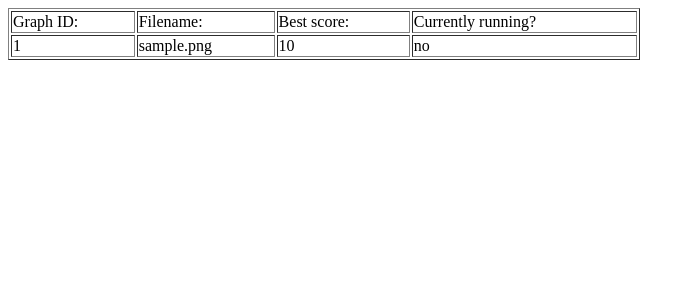
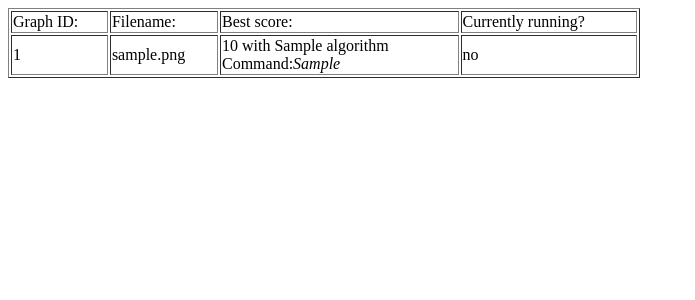
Before and after one commit to j-wing/turbo-tyrion, a Django app: page / in a window 1280 px wide. Shown: the top 300 px of the page, without its empty margins (0-695 px from the left). Run offline with Django 3.2, Linux system fonts and the light colour scheme; tables that the repository leaves empty hold one stand-in row (values such as "Sample post").

Commit message:
Mostly working version.

```diff
--- a/main/models.py
+++ b/main/models.py
@@ -1,4 +1,4 @@
-import os
+import os, time
 from django.db import models
 from django.conf import settings
 
@@ -8,7 +8,10 @@ def get_path(relpath):
     """
         Returns the absolute path to a directory relative to the current directory.
     """
-    return os.path.abspath(os.path.join(os.path.dirname(__file__), relpath))
+    return os.path.join(settings.MEDIA_ROOT, relpath)
+
+def get_output_name(instance, filename):
+    return "outputs/%s_%s" % (int(time.time()), instance.algo.pk)
 
 class Algorithm(models.Model):
     name = models.CharField(max_length=255)
@@ -22,7 +25,7 @@ class GraphScore(models.Model):
     path_cost = models.IntegerField()
     path = models.TextField()
     graph = models.ForeignKey('InputGraph')
-    output_filename = models.FilePathField(max_length=PATH_MAX_LEN, path=get_path("outputs"))
+    output_file = models.FileField(upload_to=get_output_name, null=True, blank=True)
 
     def __unicode__(self):
         return "Score of %s on %s" % (path_cost, graph)
--- a/main/templates/index.html
+++ b/main/templates/index.html
@@ -18,7 +18,14 @@
             <tr>
                 <td>{{graph.pk}}</td>
                 <td>{{graph.input_filename}}</td>
-                <td>{{graph.current_best.path_cost|default:"&infin;"}}</td>
+                <td>
+                    {% if graph.current_best %}
+                        {{graph.current_best.path_cost}} with {{graph.current_best.algo.name}}
+                        <br />
+                        Command:<i>{{graph.current_best.algo.command}}</i>
+                    {% else %}
+                        &infin;
+                    {%endif %}</td>
                 <td>{{graph.is_running|yesno}}</td>
             </tr>
         {%endfor%}
--- a/main/views.py
+++ b/main/views.py
@@ -3,10 +3,11 @@ import datetime
 from django.shortcuts import render, get_object_or_404
 from django.db.models import Q, F
 from django.http import Http404, HttpResponse
+from django.core.files.base import ContentFile
 
 
 from .utils import JSONResponse
-from .models import InputGraph
+from .models import InputGraph, Algorithm, GraphScore
 
 def index(request):
     """
@@ -46,9 +47,29 @@ def add_result(request, graph_id):
     """
         Adds a score from the result of an algorithm.
     """
-    if request.method != "POST":
-        raise Http404, "Must add a result using POST"
+    # if request.method != "POST":
+    #     raise Http404, "Must add a result using POST"
 
     graph = get_object_or_404(InputGraph, pk=graph_id)
+    post = request.GET
 
-    # score = GraphScore
+    if post.get('algorithm_id'):
+        algo = Algorithm.objects.get(pk=post['algorithm_id'])
+    else:
+        try:
+            algo = Algorithm.objects.get(command=post['algorithm_command'])
+        except Algorithm.DoesNotExist:
+            algo = Algorithm(name=post['algorithm_name'], command=post['algorithm_command'])
+            algo.save()
+
+    score = GraphScore(algo=algo, graph=graph, path_cost=int(post['path_cost']), path=post['path'], output_file=ContentFile(post['out']))
+    score.save()
+
+    new_leader = False
+    if graph.current_best is None or score.path_cost < graph.current_best.path_cost:
+        graph.current_best = score
+        new_leader = True
+    graph.last_run_end = datetime.datetime.now()
+    graph.save()
+
+    return JSONResponse({'success':True, 'score_id':score.pk, 'graph_id':graph.pk, 'algo_id':algo.pk, 'new_leader':new_leader})
--- a/nptsp_leaders/settings.py
+++ b/nptsp_leaders/settings.py
@@ -28,6 +28,8 @@ ALLOWED_HOSTS = []
 
 # ~Infinite for now, until we get a good idea of what this should be.
 GRAPH_CLAIM_EXPIRATION = datetime.timedelta(days=7)
+
+MEDIA_ROOT = os.path.join(BASE_DIR, "tests")
 
 # Application definition
 
```
Also changed, not shown: main/migrations/0002_auto_20150504_1844.py (added), main/migrations/0003_auto_20150504_1859.py (added).
